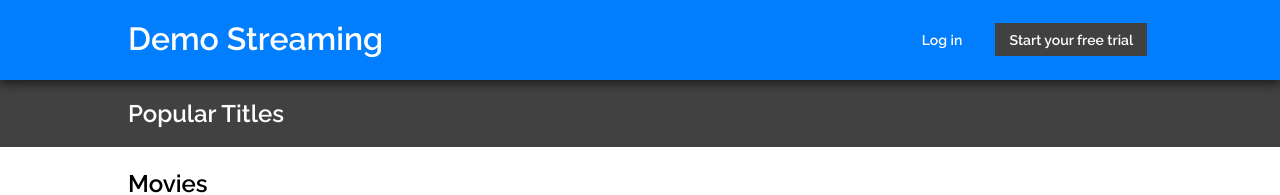
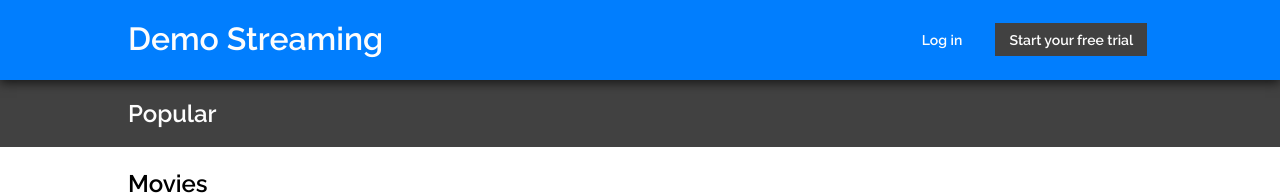
Before and after one commit to batur/imdb, a Next.js app: page /home in a window 1280 px wide. Shown: the top 195 px of the page. Built offline with nearby package versions, Linux system fonts and the light colour scheme.

Commit message:
Dynamic subtitle added

```diff
--- a/src/Components/Header/index.js
+++ b/src/Components/Header/index.js
@@ -3,7 +3,7 @@ import Link from 'next/link'
 import Button from '@Elements/Button'
 import styles from './style.module.scss'
 
-export default function index() {
+export default function index({ subtitle }) {
   return (
     <>
       <header className={styles.header}>
@@ -24,7 +24,7 @@ export default function index() {
         </div>
         <div className={styles.sub}>
           <div className={styles.container}>
-            <h2 className={styles.subtitle}>Popular Titles</h2>
+            <h2 className={styles.subtitle}>Popular {subtitle}</h2>
           </div>
         </div>
       </header>
```
Also changed, not shown: public/vercel.svg (deleted).
